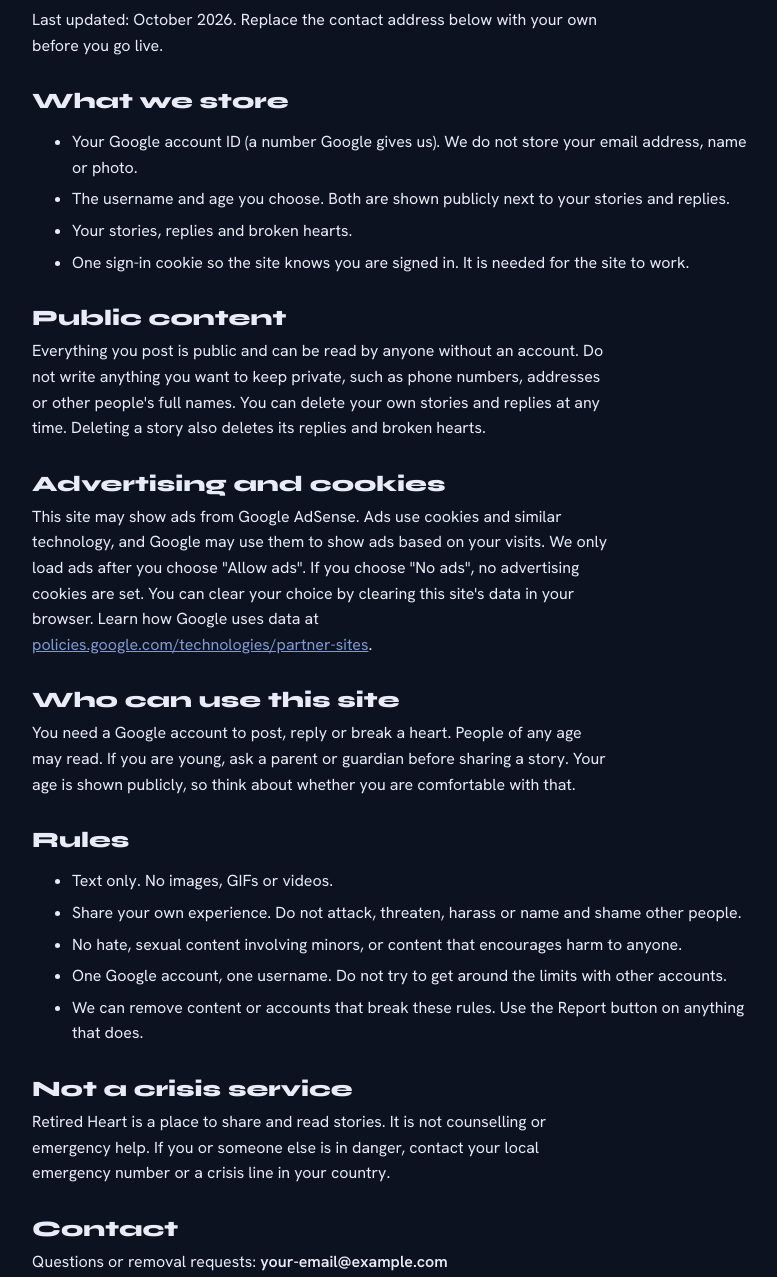
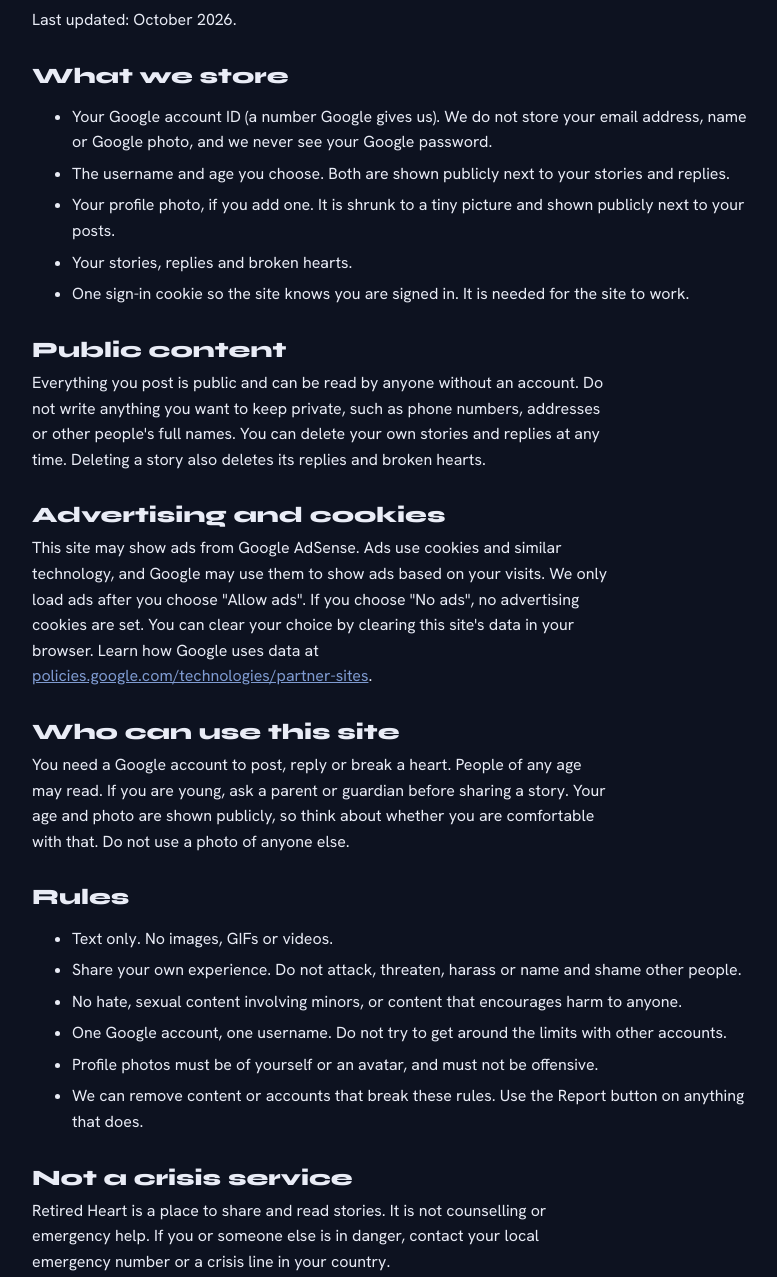
Before and after one commit to rupavivekreddy-max/retired-heart, a website: page public/privacy.html in a window 1280 px wide. Shown: the part 183-1460 px from the top of the page, without its empty margins (248-1025 px from the left). Drawn offline with Linux system fonts and the light colour scheme.

Commit message:
6th version

```diff
--- a/public/privacy.html
+++ b/public/privacy.html
@@ -12,12 +12,13 @@
 <main class="doc">
   <p><a href="/">&larr; Back to Retired Heart</a></p>
   <h1>Privacy, cookies and terms</h1>
-  <p>Last updated: October 2026. Replace the contact address below with your own before you go live.</p>
+  <p>Last updated: October 2026.</p>
 
   <h2>What we store</h2>
   <ul>
-    <li>Your Google account ID (a number Google gives us). We do not store your email address, name or photo.</li>
+    <li>Your Google account ID (a number Google gives us). We do not store your email address, name or Google photo, and we never see your Google password.</li>
     <li>The username and age you choose. Both are shown publicly next to your stories and replies.</li>
+    <li>Your profile photo, if you add one. It is shrunk to a tiny picture and shown publicly next to your posts.</li>
     <li>Your stories, replies and broken hearts.</li>
     <li>One sign-in cookie so the site knows you are signed in. It is needed for the site to work.</li>
   </ul>
@@ -29,7 +30,7 @@
   <p>This site may show ads from Google AdSense. Ads use cookies and similar technology, and Google may use them to show ads based on your visits. We only load ads after you choose "Allow ads". If you choose "No ads", no advertising cookies are set. You can clear your choice by clearing this site's data in your browser. Learn how Google uses data at <a href="https://policies.google.com/technologies/partner-sites">policies.google.com/technologies/partner-sites</a>.</p>
 
   <h2>Who can use this site</h2>
-  <p>You need a Google account to post, reply or break a heart. People of any age may read. If you are young, ask a parent or guardian before sharing a story. Your age is shown publicly, so think about whether you are comfortable with that.</p>
+  <p>You need a Google account to post, reply or break a heart. People of any age may read. If you are young, ask a parent or guardian before sharing a story. Your age and photo are shown publicly, so think about whether you are comfortable with that. Do not use a photo of anyone else.</p>
 
   <h2>Rules</h2>
   <ul>
@@ -37,6 +38,7 @@
     <li>Share your own experience. Do not attack, threaten, harass or name and shame other people.</li>
     <li>No hate, sexual content involving minors, or content that encourages harm to anyone.</li>
     <li>One Google account, one username. Do not try to get around the limits with other accounts.</li>
+    <li>Profile photos must be of yourself or an avatar, and must not be offensive.</li>
     <li>We can remove content or accounts that break these rules. Use the Report button on anything that does.</li>
   </ul>
 
@@ -44,7 +46,7 @@
   <p>Retired Heart is a place to share and read stories. It is not counselling or emergency help. If you or someone else is in danger, contact your local emergency number or a crisis line in your country.</p>
 
   <h2>Contact</h2>
-  <p>Questions or removal requests: <strong>your-email@example.com</strong></p>
+  <p>Questions or removal requests: <strong>appfor365@gmail.com</strong></p>
 </main>
 </body>
 </html>
```
